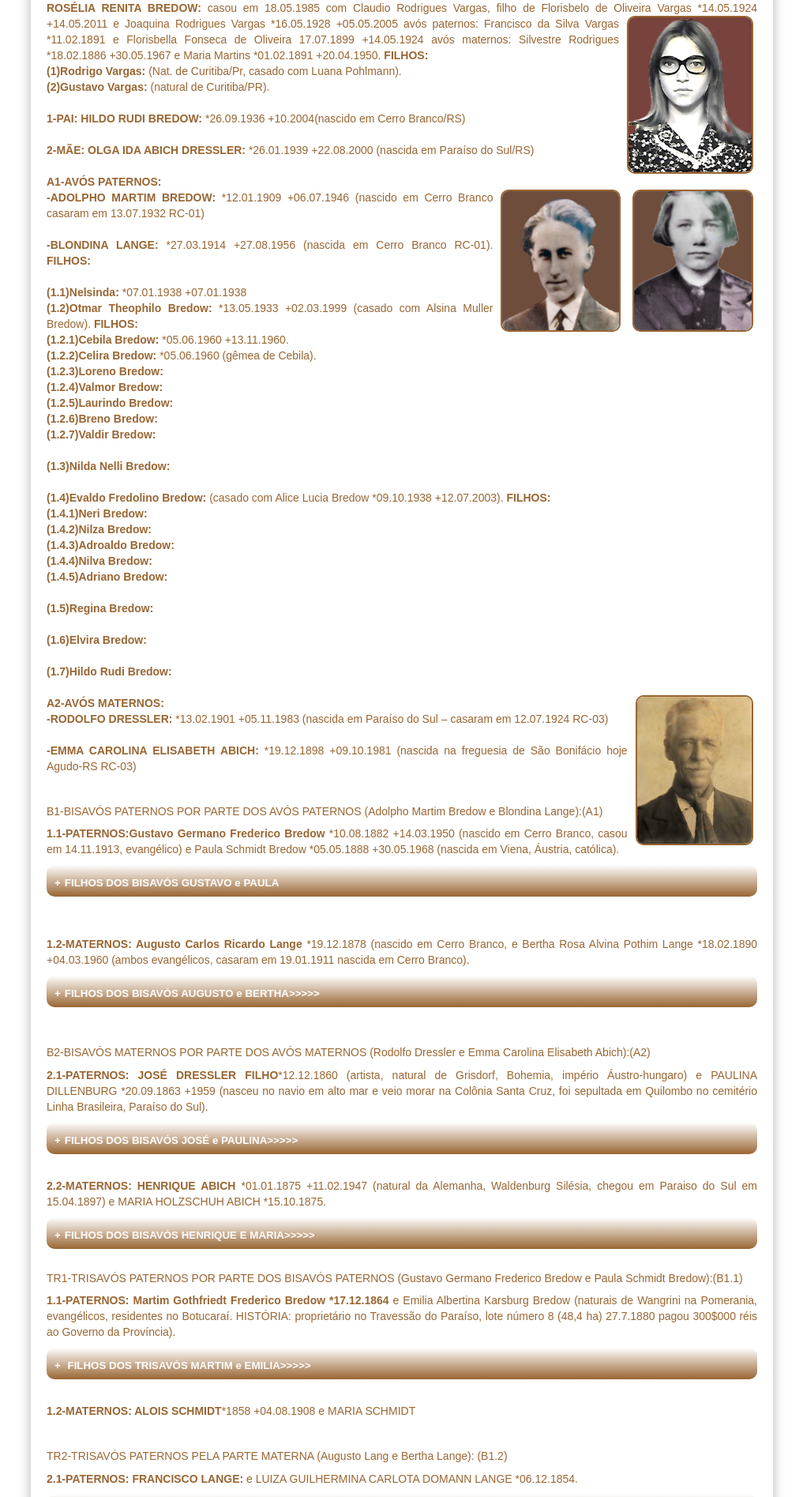
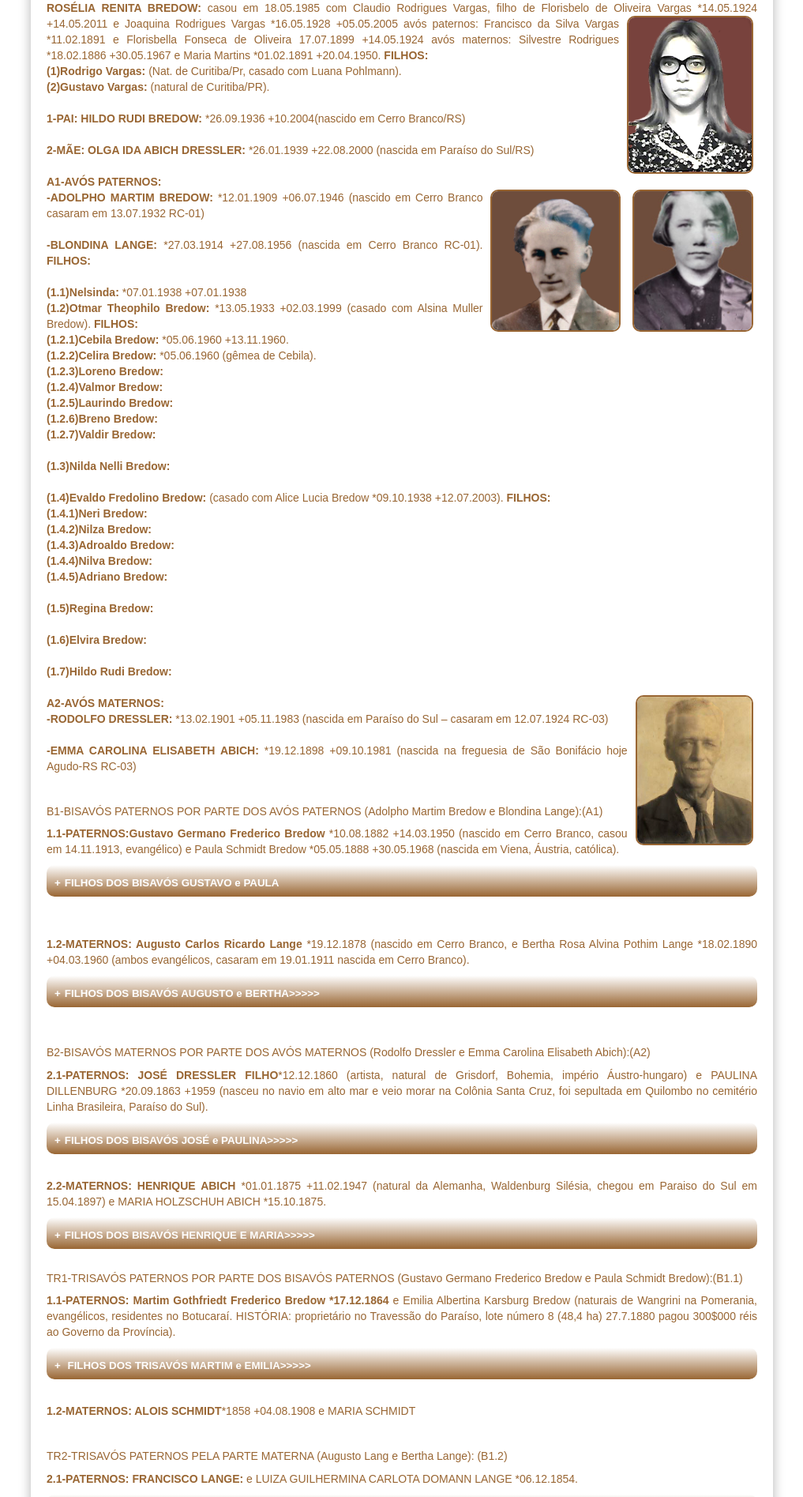
Before and after one commit to claudiovargas1955/claudiovargas1955.github.io, a Jekyll site: the page built from _pages/arvore-genealogica-de-roselia-renita-bredow.html, in a window 1280 px wide. Shown: the part 1022-2917 px from the top of the page at 79% size, without its empty margins (131-1148 px from the left). Built offline with Jekyll 4.4.1, drawn with Linux system fonts in a browser that asks for light colours; some web fonts are replaced.

Commit message:
Update arvore-genealogica-de-roselia-renita-bredow.html

```diff
--- a/_pages/arvore-genealogica-de-roselia-renita-bredow.html
+++ b/_pages/arvore-genealogica-de-roselia-renita-bredow.html
@@ -96,7 +96,7 @@
 <b>1-PAI: HILDO RUDI BREDOW:</b> *26.09.1936 +10.2004(nascido em Cerro Branco/RS)<br/><br/>
 <b>2-MÃE: OLGA IDA ABICH DRESSLER:</b> *26.01.1939 +22.08.2000 (nascida em Paraíso do Sul/RS)<br/><br/>
 <b>A1-AVÓS PATERNOS:</b><br/><img class="dir1" style="float:right"; src="/images/Blondina.jpg"; height="180px" :"width:"190px"; title="Blondina avó paterna";/>
-<img class="dir1" style="float:right"; src="/images/adolfo bredow.jpg"; height="180px"; width="152,55px"; title="Adolfo Bredow avô paterno";/>
+<img class="dir1" style="float:right"; src="/images/adolfo bredow.jpg"; height="180px"; width="165px"; title="Adolfo Bredow avô paterno";/>
 <b>-ADOLPHO MARTIM BREDOW: </b>*12.01.1909 +06.07.1946 (nascido em Cerro Branco casaram em 13.07.1932 RC-01)<br/><br/>
 <b>-BLONDINA LANGE: </b> *27.03.1914 +27.08.1956 (nascida em Cerro Branco RC-01). <b>FILHOS: </b><br/>
  <br>
```
